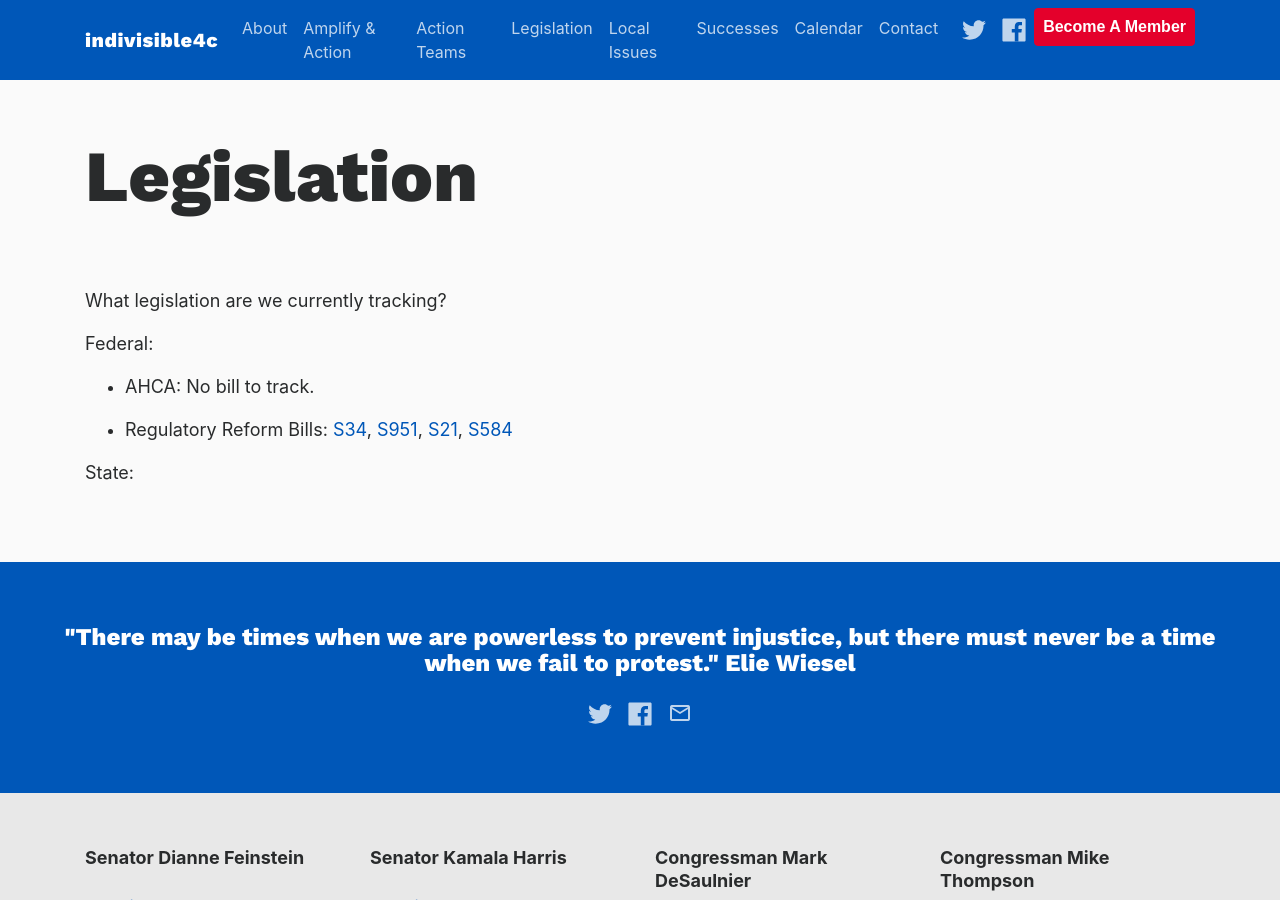
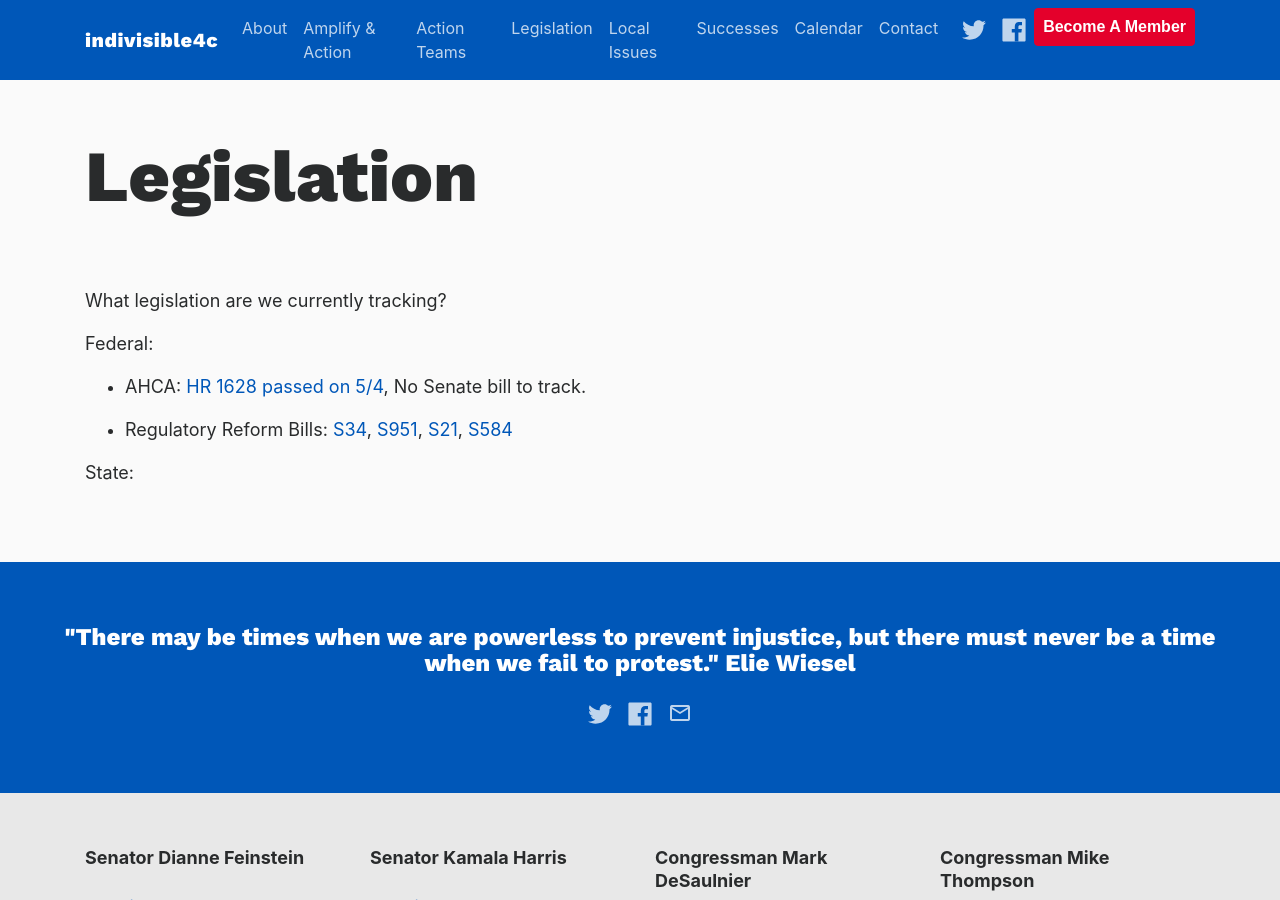
Before and after one commit to IndivisibleTemplate/BasicTemplate, a Jekyll site: the page built from legislation.markdown, in a window 1280 px wide and 900 px high. Built offline with Jekyll 4.4.1, drawn with Linux system fonts in a browser that asks for light colours; nearby versions of some CDN libraries; comment, search, counter and statistics services are not loaded.

Commit message:
Updated Legislation

```diff
--- a/legislation.markdown
+++ b/legislation.markdown
@@ -8,7 +8,7 @@ What legislation are we currently tracking?
 
 Federal:
 
-* AHCA: No bill to track.
+* AHCA: [HR 1628 passed on 5/4](https://www.congress.gov/bill/115th-congress/house-bill/1628?q=%7B%22search%22%3A%5B%22hr+1628%22%5D%7D&r=1), No Senate bill to track.
 
 * Regulatory Reform Bills: [S34](https://www.congress.gov/bill/115th-congress/senate-bill/34?q=%7B%22search%22%3A%5B%22s+34%22%5D%7D&r=1), [S951](https://www.congress.gov/bill/115th-congress/senate-bill/951?q=%7B%22search%22%3A%5B%22s+951%22%5D%7D&r=1), [S21](https://www.congress.gov/bill/115th-congress/senate-bill/21?q=%7B%22search%22%3A%5B%22s+21%22%5D%7D&r=1), [S584](https://www.congress.gov/bill/115th-congress/senate-bill/584?q=%7B%22search%22%3A%5B%22s+584%22%5D%7D&r=1)
 
```
